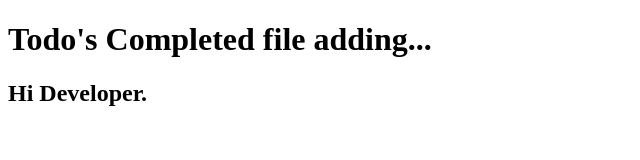
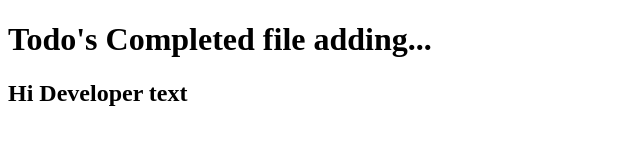
Before and after one commit to Gopinathaddagatla/Practice-JS, a plain HTML site: page todos-completed.html in a window 1280 px wide. Shown: the full height of the page, 0-640 px from the left. Drawn offline with Linux system fonts and the light colour scheme.

Commit message:
Developer

```diff
--- a/todos-completed.html
+++ b/todos-completed.html
@@ -7,6 +7,6 @@
 </head>
 <body>
     <h1>Todo's Completed file adding...</h1>
-    <h2>Hi Developer.</h2>
+    <h2>Hi Developer text</h2>
 </body>
 </html>
```
